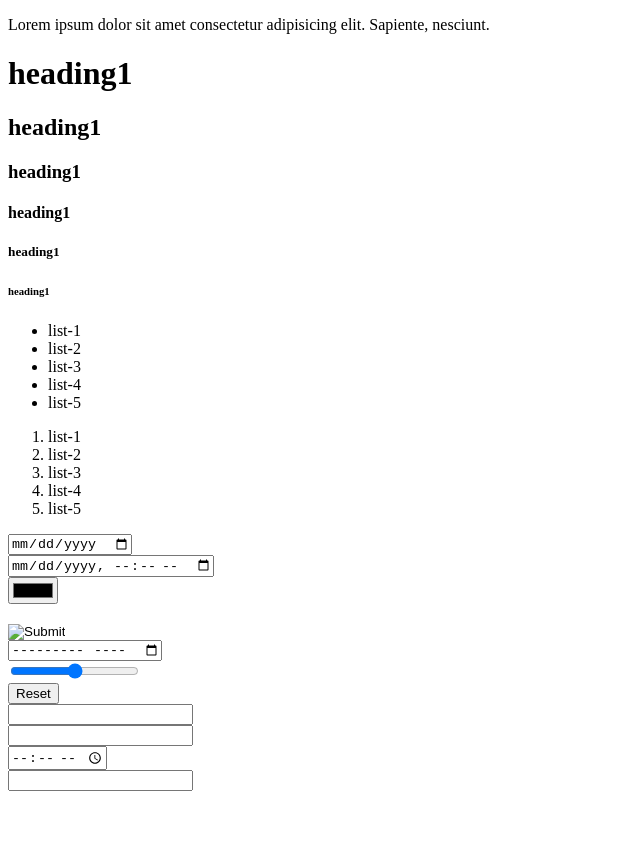
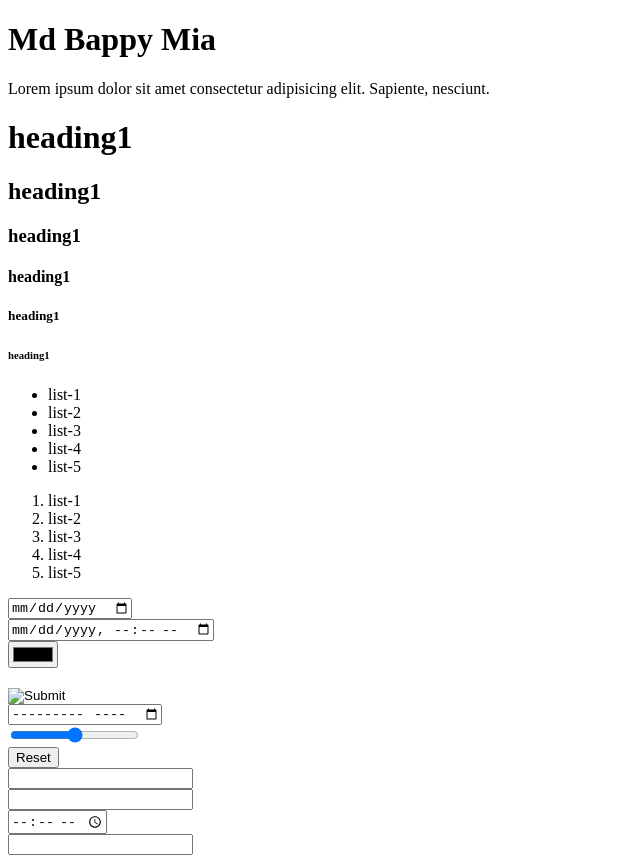
Before and after one commit to mdbappymia/git-first, a plain HTML site: page index.html in a window 1280 px wide. Shown: the whole page, without its empty margins (0-640 px from the left). Before the commit the page ends 800 px from the top, so only its background shows below. Drawn offline with Linux system fonts and the light colour scheme.

Commit message:
New branch added

```diff
--- a/index.html
+++ b/index.html
@@ -8,6 +8,7 @@
     <link rel="stylesheet" href="./css/style.css" />
   </head>
   <body>
+    <h1>Md Bappy Mia</h1>
     <p>
       Lorem ipsum dolor sit amet consectetur adipisicing elit. Sapiente,
       nesciunt.
```
